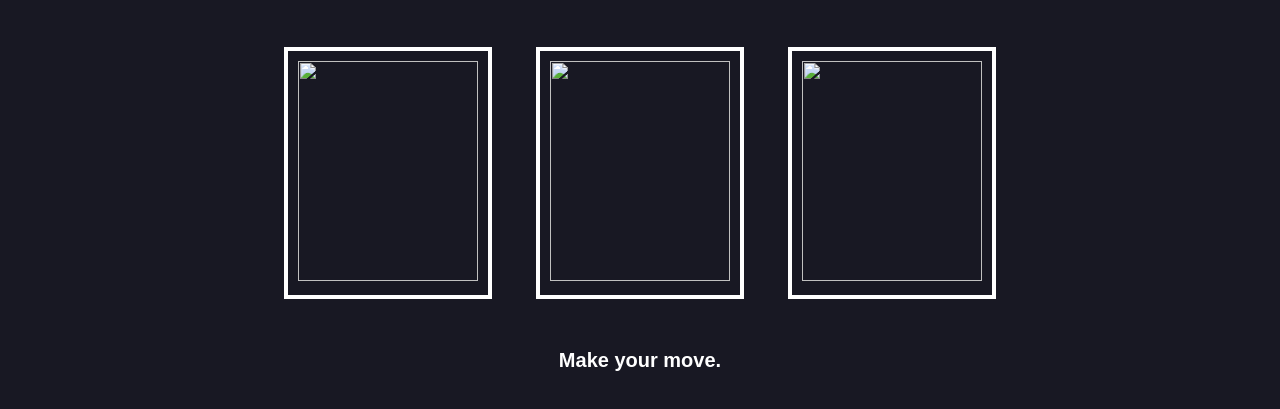
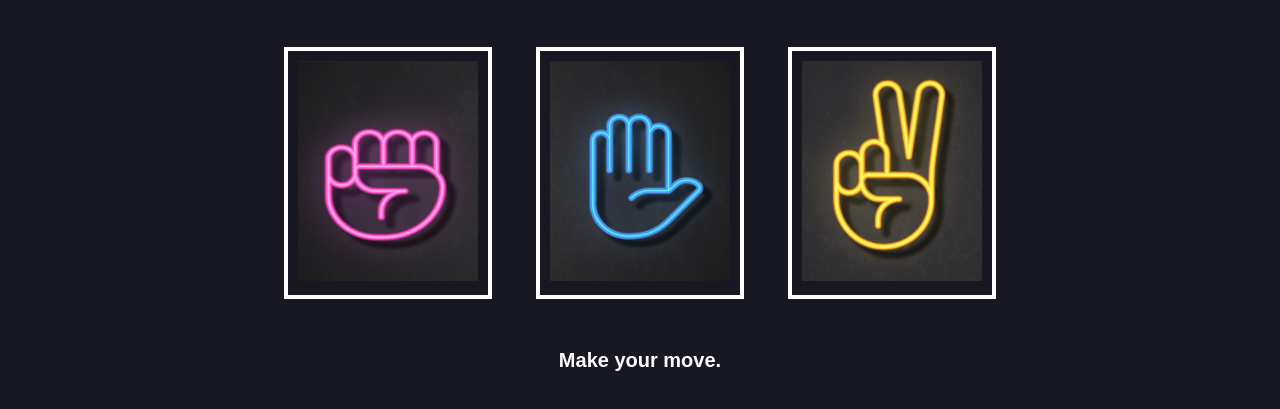
Before and after one commit to NurislamAbdussaliyev/gameRSP, a plain HTML site: page index.html in a window 1280 px wide. Shown: the part 255-664 px from the top of the page. Drawn offline with Linux system fonts and the light colour scheme.

Commit message:
Update index.html

```diff
--- a/index.html
+++ b/index.html
@@ -24,15 +24,15 @@
 
     <div class="choices">
       <div class="choice" id="r">
-        <img width="180" height="220" src="images/rock.png" alt="" />
+        <img width="180" height="220" src="rock.png" alt="" />
       </div>
 
       <div class="choice" id="p">
-        <img width="180" height="220" src="images/paper.png" alt="" />
+        <img width="180" height="220" src="paper.png" alt="" />
       </div>
 
       <div class="choice" id="s">
-        <img width="180" height="220" src="images/scissors.png" alt="" />
+        <img width="180" height="220" src="scissors.png" alt="" />
       </div>
     </div>
 
```
